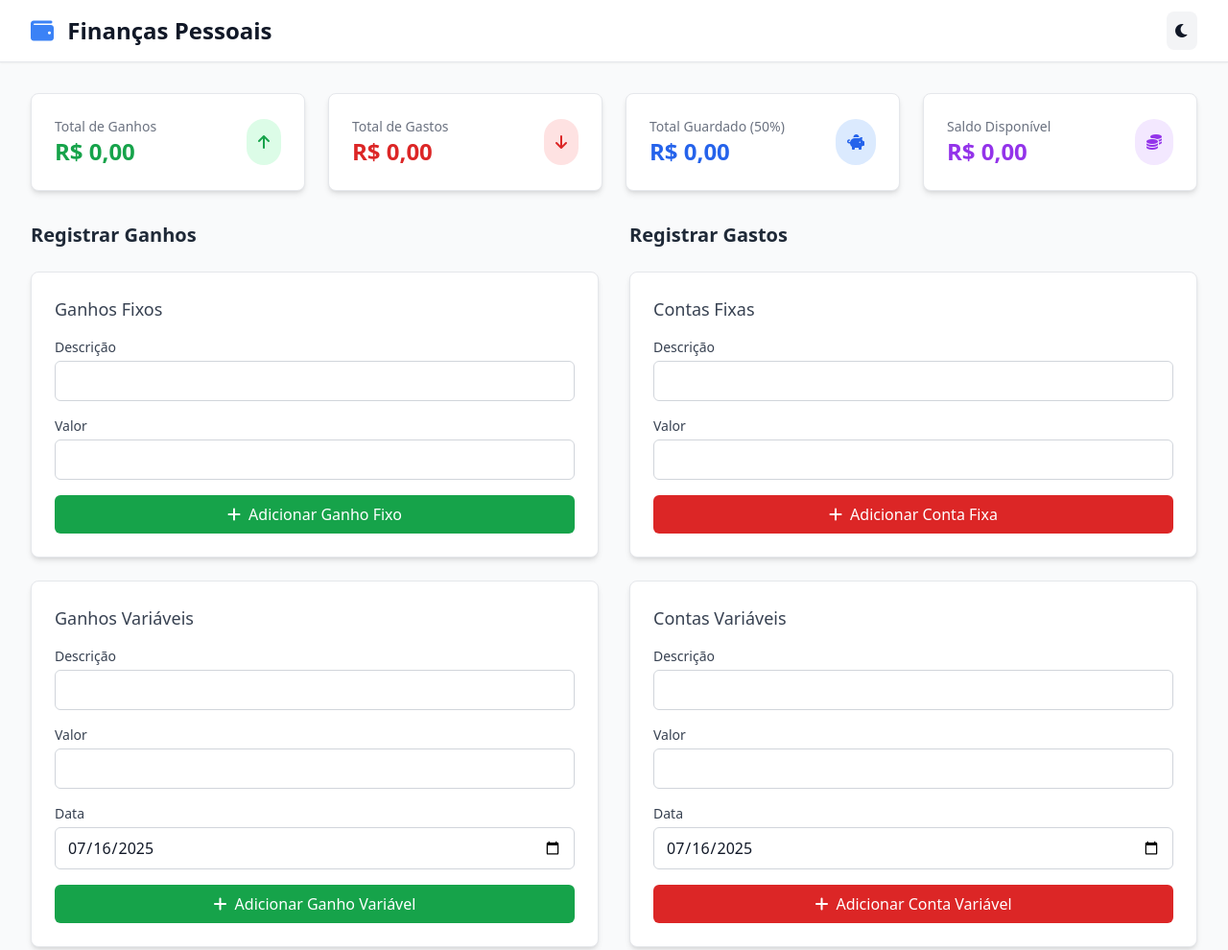
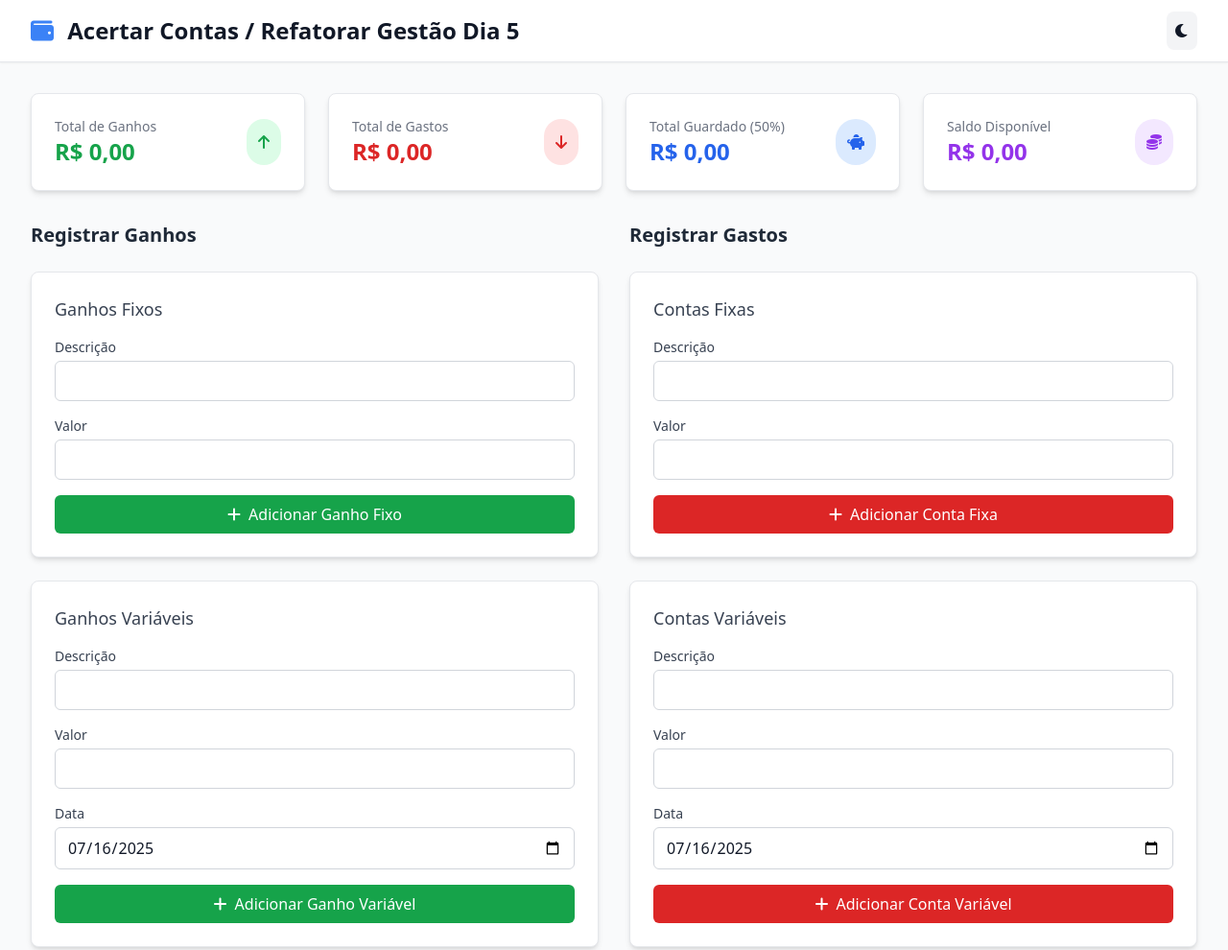
Before and after one commit to gabrielcpolitano/FINANCE_PROJECT, a plain HTML site: page index.html in a window 1280 px wide. Shown: the top 990 px of the page at 96% size. Drawn offline with nearby package versions, Linux system fonts and the light colour scheme.

Commit message:
Update index.html

```diff
--- a/index.html
+++ b/index.html
@@ -32,7 +32,7 @@
             <div class="flex justify-between items-center h-16">
                 <h1 class="text-2xl font-bold text-gray-900 dark:text-white">
                     <i class="fas fa-wallet mr-2 text-primary-500"></i>
-                    Finanças Pessoais
+                    Acertar Contas / Refatorar Gestão Dia 5
                 </h1>
                 <button id="darkModeToggle" class="p-2 rounded-lg bg-gray-100 dark:bg-gray-700 hover:bg-gray-200 dark:hover:bg-gray-600 transition-colors duration-200">
                     <i class="fas fa-moon dark:hidden"></i>
```
